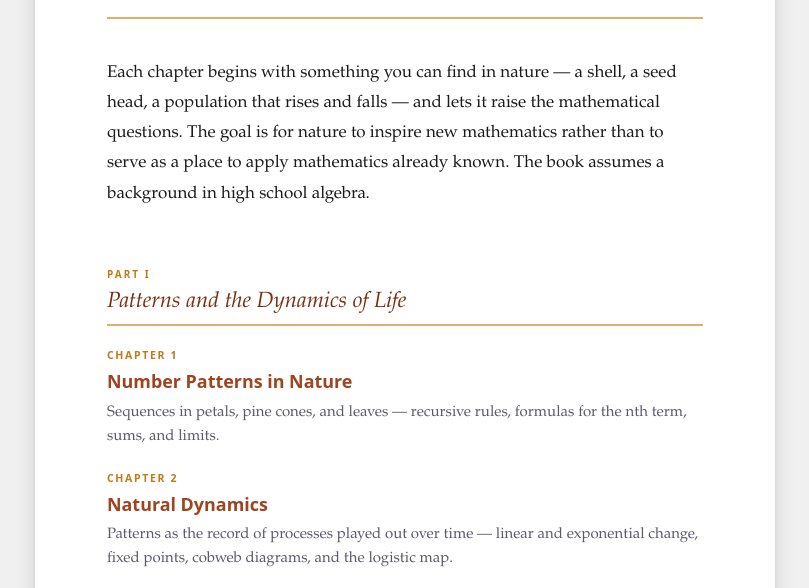
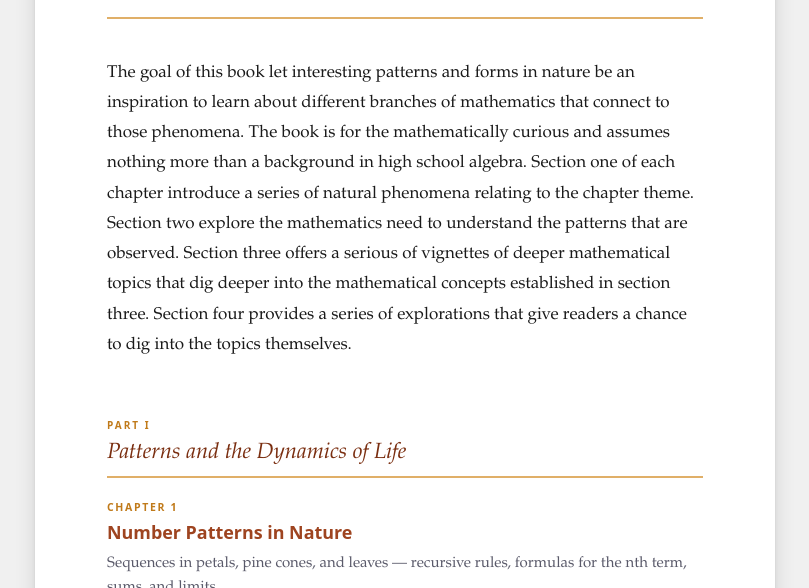
Before and after one commit to dmcavity/Math-and-Nature, a plain HTML site: page index.html in a window 1280 px wide. Shown: the part 195-783 px from the top of the page, without its empty margins (235-1044 px from the left). Drawn offline with Linux system fonts and the light colour scheme.

Commit message:
Update index.html

```diff
--- a/index.html
+++ b/index.html
@@ -13,7 +13,7 @@
   <h1 class="ch-title">A Nature Guide to Mathematics</h1>
   <p class="ch-subtitle">Mathematics inspired by the patterns, growth, and forms of the living world</p>
   <hr class="ch-rule">
-  <p>Each chapter begins with something you can find in nature — a shell, a seed head, a population that rises and falls — and lets it raise the mathematical questions. The goal is for nature to inspire new mathematics rather than to serve as a place to apply mathematics already known. The book assumes a background in high school algebra.</p>
+  <p>The goal of this book let interesting patterns and forms in nature be an inspiration to learn about different branches of mathematics that connect to those phenomena. The book is for the mathematically curious and assumes nothing more than a background in high school algebra. Section one of each chapter introduce a series of natural phenomena relating to the chapter theme. Section two explore the mathematics need to understand the patterns that are observed. Section three offers a serious of vignettes of deeper mathematical topics that dig deeper into the mathematical concepts established in section three. Section four provides a series of explorations that give readers a chance to dig into the topics themselves.</p>
   <section class="sec" id="part-1">
     <div class="sec-head">
       <span class="sec-label">Part I</span>
@@ -21,7 +21,7 @@
     </div>
     <h3 class="sub toc-ch"><a href="number-patterns/number-patterns.html"><span class="toc-num">Chapter 1</span>Number Patterns in Nature</a></h3>
     <p class="toc-blurb">Sequences in petals, pine cones, and leaves — recursive rules, formulas for the nth term, sums, and limits.</p>
-    <h3 class="sub toc-ch"><a href="natural-dynamics/natural-dynamics.html"><span class="toc-num">Chapter 2</span> Natural Dynamics</a></h3>
+    <h3 class="sub toc-ch"><a href="natural-dynamics/natural-dynamics.html"><span class="toc-num">Chapter 2</span>Natural Dynamics</a></h3>
     <p class="toc-blurb">Patterns as the record of processes played out over time — linear and exponential change, fixed points, cobweb diagrams, and the logistic map.</p>
     <h3 class="sub toc-ch toc-pending"><span class="toc-num">Chapter 3</span> Cycles and Periodicity</h3>
     <p class="toc-blurb"><em>In development</em> Nature's clocks — period, frequency, and phase; sine and cosine as models; phase-plane orbits and predator–prey cycles.</p>
```
